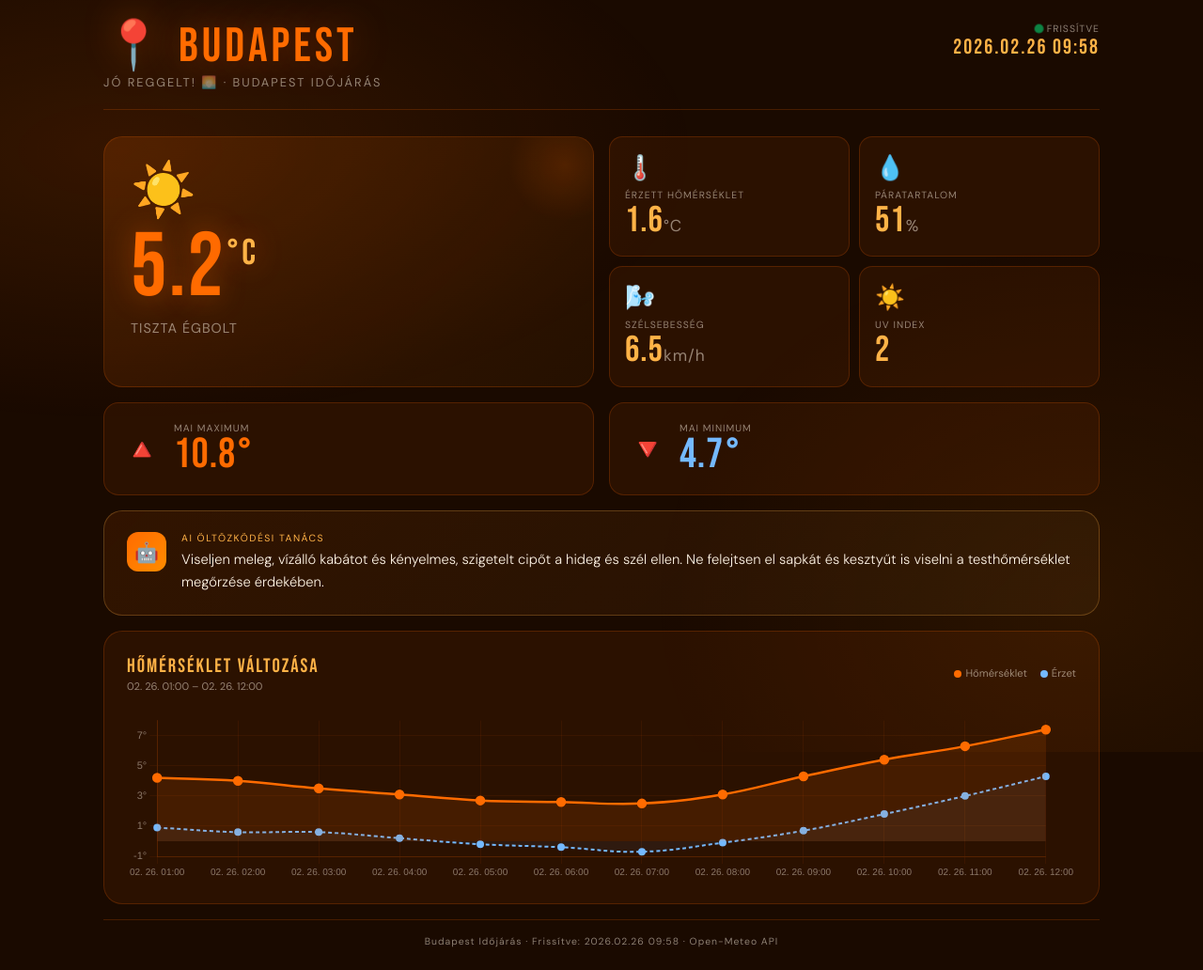
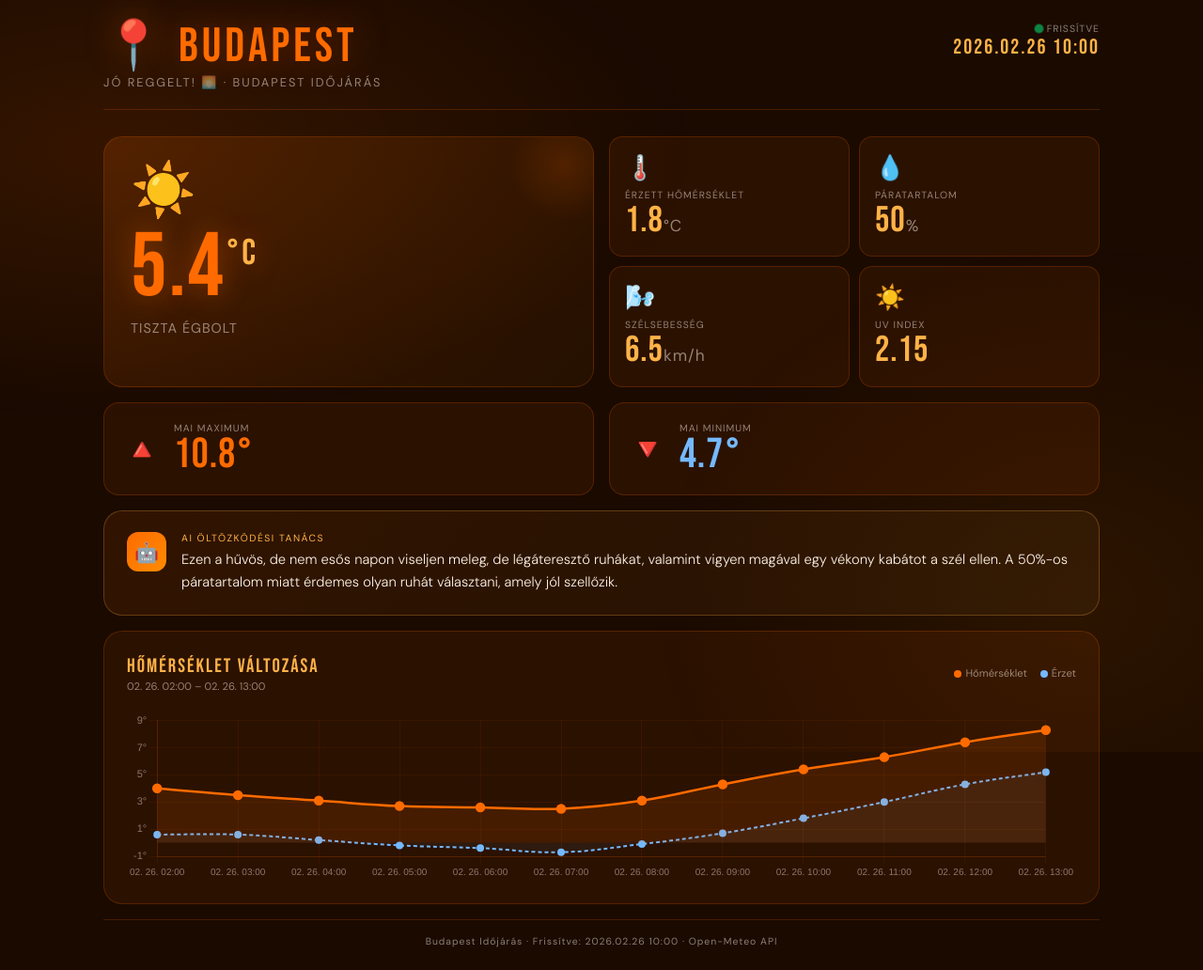
Before and after one commit to bajszsandor-bit/frissbp, a plain HTML site: page index.html in a window 1280 px wide. Shown: the whole page at 94% size. Drawn offline with nearby package versions, Linux system fonts and the light colour scheme.

Commit message:
Időjárás frissítve: 2026.02.26 10:00

```diff
--- a/index.html
+++ b/index.html
@@ -65,20 +65,20 @@ canvas{width:100%!important}
     </div>
     <div class="header-right">
       <div class="update-label"><span class="live-dot"></span>Frissítve</div>
-      <div class="update-time">2026.02.26 09:58</div>
+      <div class="update-time">2026.02.26 10:00</div>
     </div>
   </div>
   <div class="main-grid fade-in">
     <div class="current-card">
       <div class="weather-emoji">☀️</div>
-      <div class="temp-big">5.2<span>°C</span></div>
+      <div class="temp-big">5.4<span>°C</span></div>
       <div class="weather-desc">Tiszta égbolt</div>
     </div>
     <div class="stats-grid">
-      <div class="stat-card"><div class="stat-icon">🌡️</div><div class="stat-label">Érzett hőmérséklet</div><div class="stat-value">1.6<span class="stat-unit">°C</span></div></div>
-      <div class="stat-card"><div class="stat-icon">💧</div><div class="stat-label">Páratartalom</div><div class="stat-value">51<span class="stat-unit">%</span></div></div>
+      <div class="stat-card"><div class="stat-icon">🌡️</div><div class="stat-label">Érzett hőmérséklet</div><div class="stat-value">1.8<span class="stat-unit">°C</span></div></div>
+      <div class="stat-card"><div class="stat-icon">💧</div><div class="stat-label">Páratartalom</div><div class="stat-value">50<span class="stat-unit">%</span></div></div>
       <div class="stat-card"><div class="stat-icon">🌬️</div><div class="stat-label">Szélsebesség</div><div class="stat-value">6.5<span class="stat-unit">km/h</span></div></div>
-      <div class="stat-card"><div class="stat-icon">☀️</div><div class="stat-label">UV Index</div><div class="stat-value">2</div></div>
+      <div class="stat-card"><div class="stat-icon">☀️</div><div class="stat-label">UV Index</div><div class="stat-value">2.15</div></div>
     </div>
   </div>
   <div class="minmax-row fade-in">
@@ -89,14 +89,14 @@ canvas{width:100%!important}
     <div class="ai-avatar">🤖</div>
     <div>
       <div class="ai-label">AI Öltözködési tanács</div>
-      <div class="ai-text">Viseljen meleg, vízálló kabátot és kényelmes, szigetelt cipőt a hideg és szél ellen. Ne felejtsen el sapkát és kesztyűt is viselni a testhőmérséklet megőrzése érdekében.</div>
+      <div class="ai-text">Ezen a hűvös, de nem esős napon viseljen meleg, de légáteresztő ruhákat, valamint vigyen magával egy vékony kabátot a szél ellen. A 50%-os páratartalom miatt érdemes olyan ruhát választani, amely jól szellőzik.</div>
     </div>
   </div>
   <div class="chart-card fade-in">
     <div class="chart-header">
       <div>
         <div class="chart-title">Hőmérséklet változása</div>
-        <div class="chart-subtitle">02. 26. 01:00 – 02. 26. 12:00</div>
+        <div class="chart-subtitle">02. 26. 02:00 – 02. 26. 13:00</div>
       </div>
       <div class="chart-legend">
         <span><span class="legend-dot" style="background:#FF6B00"></span>Hőmérséklet</span>
@@ -105,11 +105,11 @@ canvas{width:100%!important}
     </div>
     <div class="chart-area"><canvas id="tempChart"></canvas></div>
   </div>
-  <div class="footer fade-in">Budapest Időjárás · Frissítve: 2026.02.26 09:58 · Open-Meteo API</div>
+  <div class="footer fade-in">Budapest Időjárás · Frissítve: 2026.02.26 10:00 · Open-Meteo API</div>
 </div>
 <script src="https://cdnjs.cloudflare.com/ajax/libs/Chart.js/4.4.0/chart.umd.min.js"></script>
 <script>
-new Chart(document.getElementById('tempChart').getContext('2d'),{type:'line',data:{labels:["02. 26. 01:00","02. 26. 02:00","02. 26. 03:00","02. 26. 04:00","02. 26. 05:00","02. 26. 06:00","02. 26. 07:00","02. 26. 08:00","02. 26. 09:00","02. 26. 10:00","02. 26. 11:00","02. 26. 12:00"],datasets:[{label:'Hőmérséklet',data:[4.2,4,3.5,3.1,2.7,2.6,2.5,3.1,4.3,5.4,6.3,7.4],borderColor:'#FF6B00',backgroundColor:'rgba(255,107,0,0.12)',borderWidth:2.5,pointBackgroundColor:'#FF6B00',pointRadius:4,fill:true,tension:0.4},{label:'Érzett',data:[0.9,0.6,0.6,0.2,-0.2,-0.4,-0.7,-0.1,0.7,1.8,3,4.3],borderColor:'#74b9ff',backgroundColor:'rgba(116,185,255,0.06)',borderWidth:2,pointBackgroundColor:'#74b9ff',pointRadius:3,fill:true,tension:0.4,borderDash:[4,3]}]},options:{responsive:true,maintainAspectRatio:false,interaction:{intersect:false,mode:'index'},plugins:{legend:{display:false},tooltip:{backgroundColor:'rgba(26,10,0,0.95)',borderColor:'rgba(255,107,0,0.3)',borderWidth:1,titleColor:'#FFB347',bodyColor:'#FFF5E6',padding:10}},scales:{x:{grid:{color:'rgba(255,107,0,0.07)'},ticks:{color:'rgba(255,245,230,0.45)',font:{size:10},maxRotation:30},border:{color:'rgba(255,107,0,0.15)'}},y:{grid:{color:'rgba(255,107,0,0.07)'},ticks:{color:'rgba(255,245,230,0.45)',font:{size:11},callback:v=>v+'°'},border:{color:'rgba(255,107,0,0.15)'}}}}});
+new Chart(document.getElementById('tempChart').getContext('2d'),{type:'line',data:{labels:["02. 26. 02:00","02. 26. 03:00","02. 26. 04:00","02. 26. 05:00","02. 26. 06:00","02. 26. 07:00","02. 26. 08:00","02. 26. 09:00","02. 26. 10:00","02. 26. 11:00","02. 26. 12:00","02. 26. 13:00"],datasets:[{label:'Hőmérséklet',data:[4,3.5,3.1,2.7,2.6,2.5,3.1,4.3,5.4,6.3,7.4,8.3],borderColor:'#FF6B00',backgroundColor:'rgba(255,107,0,0.12)',borderWidth:2.5,pointBackgroundColor:'#FF6B00',pointRadius:4,fill:true,tension:0.4},{label:'Érzett',data:[0.6,0.6,0.2,-0.2,-0.4,-0.7,-0.1,0.7,1.8,3,4.3,5.2],borderColor:'#74b9ff',backgroundColor:'rgba(116,185,255,0.06)',borderWidth:2,pointBackgroundColor:'#74b9ff',pointRadius:3,fill:true,tension:0.4,borderDash:[4,3]}]},options:{responsive:true,maintainAspectRatio:false,interaction:{intersect:false,mode:'index'},plugins:{legend:{display:false},tooltip:{backgroundColor:'rgba(26,10,0,0.95)',borderColor:'rgba(255,107,0,0.3)',borderWidth:1,titleColor:'#FFB347',bodyColor:'#FFF5E6',padding:10}},scales:{x:{grid:{color:'rgba(255,107,0,0.07)'},ticks:{color:'rgba(255,245,230,0.45)',font:{size:10},maxRotation:30},border:{color:'rgba(255,107,0,0.15)'}},y:{grid:{color:'rgba(255,107,0,0.07)'},ticks:{color:'rgba(255,245,230,0.45)',font:{size:11},callback:v=>v+'°'},border:{color:'rgba(255,107,0,0.15)'}}}}});
 </script>
 </body>
 </html>
```
